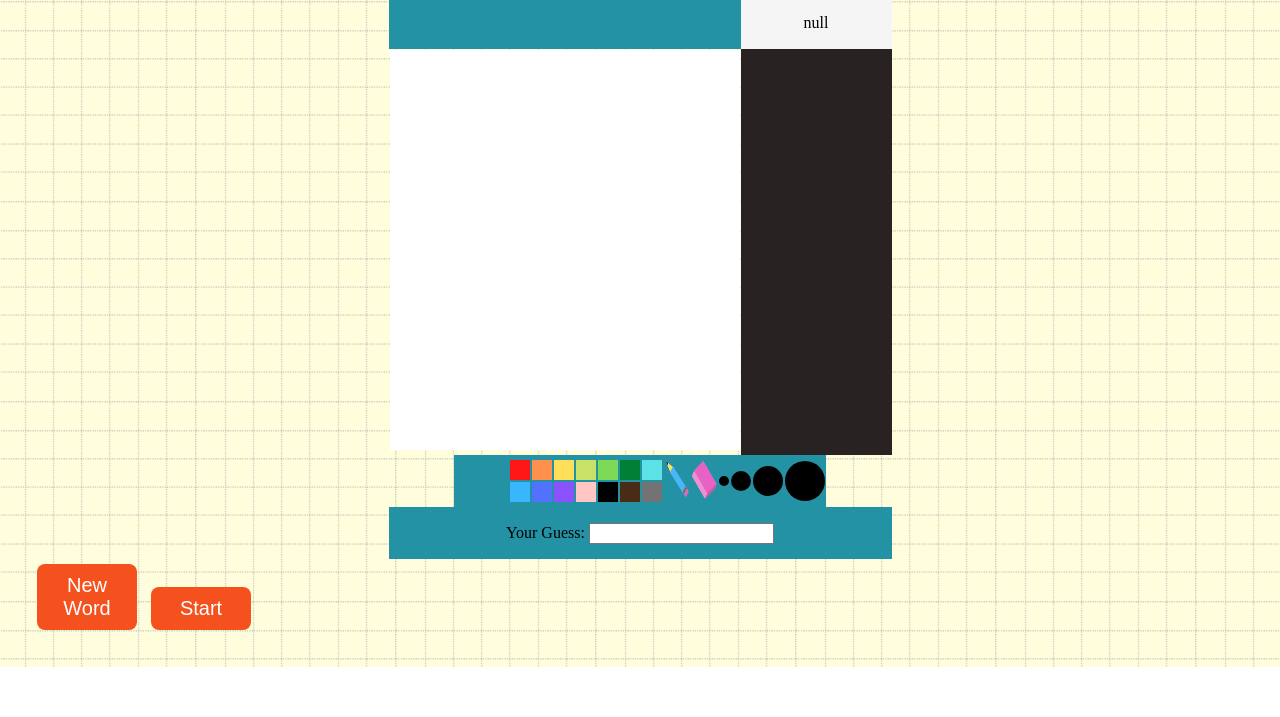
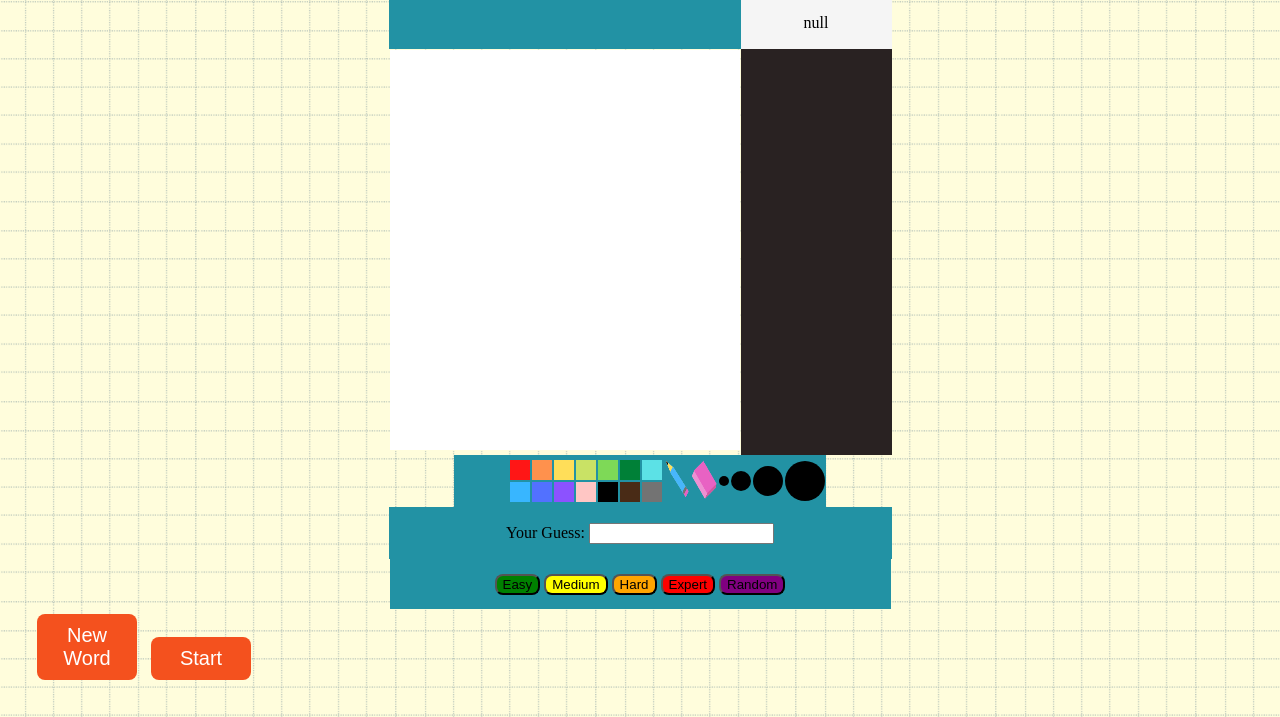
Before and after one commit to tlidowski/doodleio, a website: page app/public/gameroom.html in a window 1280 px wide. Shown: the part 194-911 px from the top of the page. Before the commit the page ends 861 px from the top, so only its background shows below. Drawn offline with nearby package versions, Linux system fonts and the light colour scheme; no server answers.

Commit message:
word buttons go brrr

```diff
--- a/app/public/gameroom.html
+++ b/app/public/gameroom.html
@@ -93,6 +93,18 @@
 			</td>
 		</tr>
 	</table>
+	<table id = "difficulty-space" class="difficultyspace">
+		<tr>
+			<td>
+				<button id="easyWord" style="background-color: green; border-radius: 8px;">Easy</button>
+				<button id="medWord" style="background-color: yellow; border-radius: 8px;">Medium</button>
+				<button id="hardWord" style="background-color: orange; border-radius: 8px;">Hard</button>
+				<button id="exWord" style="background-color: red; border-radius: 8px;">Expert</button>
+				<button id="randWord" style="background-color: purple; border-radius: 8px;">Random</button>
+			</td>
+		</tr>
+
+	</table>
 </div>
 
 <button id= "newWordButton" class="button">New Word</button>
--- a/app/public/style.css
+++ b/app/public/style.css
@@ -76,7 +76,13 @@
 	background-color: #2292A4;
 	text-align: center;
 }
-
+.difficultyspace{
+	border: none;
+	width: 501px;
+	height: 50px;
+	background-color: #2292A4;
+	text-align: center;
+}
 .blankLetter{
 	padding: 5px 5px;
 	font-size: 30px;
```
